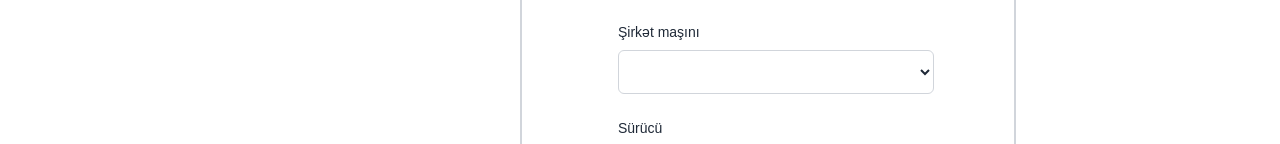
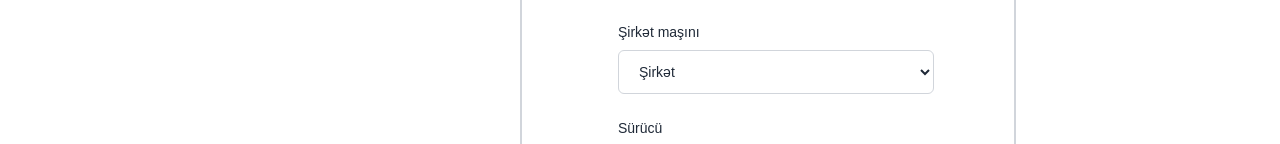
Before and after one commit to Gunel-Aghabayli/Logistics-Next-JS, a Next.js app: page /transportRegister in a window 1280 px wide. Shown: the part 322-466 px from the top of the page. Built offline with nearby package versions, Linux system fonts and the light colour scheme.

Commit message:
minor changes

```diff
--- /dev/null
+++ b/app/_app.tsx
@@ -0,0 +1,22 @@
+import { AppProps } from 'next/app';
+import { useRouter } from 'next/router';
+import Layout from '../app/layout';
+
+function MyApp({ Component, pageProps }: AppProps) {
+  const router = useRouter();
+  const noLayoutPages = ['/login'];
+  const isNoLayout = noLayoutPages.includes(router.pathname);
+  return (
+    <>
+      {isNoLayout ? (
+     <Component {...pageProps}/>
+      ) : (
+        <Layout>
+          <Component {...pageProps}/>
+        </Layout>
+      )}
+    </>
+  );
+}
+
+export default MyApp;
--- /dev/null
+++ b/app/drivers/layout.tsx
@@ -0,0 +1,16 @@
+export const metadata = {
+  title: 'Next.js',
+  description: 'Generated by Next.js',
+}
+
+export default function RootLayout({
+  children,
+}: {
+  children: React.ReactNode
+}) {
+  return (
+    <html lang="en">
+      <body>{children}</body>
+    </html>
+  )
+}
--- a/app/login/page.tsx
+++ b/app/login/page.tsx
@@ -1,10 +1,12 @@
 "use client"
 import React, { useState } from 'react'
 import Image from 'next/image';
-import myImage from '../../image 11 (2).png';
+import myImage from '../../public//image 11 (2).png';
 import { Icon } from '@iconify/react';
 import eyeCloseLine from '@iconify-icons/mingcute/eye-close-line';
 import eyeOpenLine from '@iconify-icons/pepicons-pop/eye';
+import { ReactElement } from 'react';
+import { NextPage } from 'next'
 
 export default function Home() {
   const [showPassword, setShowPassword] = useState(false);
@@ -57,3 +59,7 @@ export default function Home() {
   );
 
 }
+
+  Home.getLayout = function PageLayout(page: ReactElement) {
+    return <>{page}</>;
+  };
--- a/app/panel/page.tsx
+++ b/app/panel/page.tsx
@@ -32,7 +32,7 @@ const initialRows: Row[] = [
   { id: 6, name: 'Kənan Məmmədov', track: 'BHL332499' , status:'Yoldadır',sent:'' ,arrived:0o234 }
 ];
 
-function page() {
+function Page() {
   const [rows, setRows] = React.useState<Row[]>(initialRows);
   const [isLoading, setIsLoading] = React.useState(false);
 
@@ -212,4 +212,4 @@ function page() {
     )
   }
 
-export default page
+export default Page;
--- /dev/null
+++ b/app/trRegister2/layout.tsx
@@ -0,0 +1,16 @@
+export const metadata = {
+  title: 'Next.js',
+  description: 'Generated by Next.js',
+}
+
+export default function RootLayout({
+  children,
+}: {
+  children: React.ReactNode
+}) {
+  return (
+    <html lang="en">
+      <body>{children}</body>
+    </html>
+  )
+}
--- a/app/trRegister2/page.tsx
+++ b/app/trRegister2/page.tsx
@@ -21,8 +21,8 @@ const page = () => {
             <div>
               <label className="text-gray-800 text-sm mb-2 block">Şirkət maşını</label>
               <select name="cars" id="cars" className='text-gray-800 bg-white border border-gray-300 w-full text-sm px-4 py-3 rounded-md outline-blue-500 w-[80%]'>
-                  <option value="şirkət"></option>
-                  <option value="şəxsi"></option>
+                  <option value="şirkət">Şirkət</option>
+                  <option value="şəxsi">Şəxsi</option>
               </select>
             </div>
         <div>
--- /dev/null
+++ b/app/transportRegister/layout.tsx
@@ -0,0 +1,16 @@
+export const metadata = {
+  title: 'Next.js',
+  description: 'Generated by Next.js',
+}
+
+export default function RootLayout({
+  children,
+}: {
+  children: React.ReactNode
+}) {
+  return (
+    <html lang="en">
+      <body>{children}</body>
+    </html>
+  )
+}
--- a/app/transportRegister/page.tsx
+++ b/app/transportRegister/page.tsx
@@ -1,7 +1,17 @@
+"use client"
 import React from 'react'
 import Image from 'next/image'
+import { useRouter } from 'next/navigation';
+const Page = () => {
+  const router = useRouter();
 
-const page = () => {
+
+  const handleSelectChange = (e: React.ChangeEvent<HTMLSelectElement>) => {
+    const selectedValue = e.target.value;
+    if (selectedValue === "şəxsi") {
+      router.push('/trRegister2');
+    }
+  };
   return (
     <div>
      <div className="flex flex-col mr-0 ml-0 font-[sans-serif] sm:h-screen p-4">
@@ -20,9 +30,10 @@ const page = () => {
             </div>
             <div>
               <label className="text-gray-800 text-sm mb-2 block">Şirkət maşını</label>
-              <select name="cars" id="cars" className='text-gray-800 bg-white border border-gray-300 w-full text-sm px-4 py-3 rounded-md outline-blue-500 w-[80%]'>
-                  <option value="şirkət"></option>
-                  <option value="şəxsi"></option>
+              <select name="cars" id="cars" className='text-gray-800 bg-white border border-gray-300 w-full text-sm px-4 py-3 rounded-md outline-blue-500 w-[80%]'
+               onChange={handleSelectChange}>
+                  <option value="şirkət">Şirkət</option>
+                  <option value="şəxsi">Şəxsi</option>
               </select>
             </div>
             <div>
@@ -52,4 +63,4 @@ const page = () => {
   )
 }
 
-export default page
+export default Page;
```
